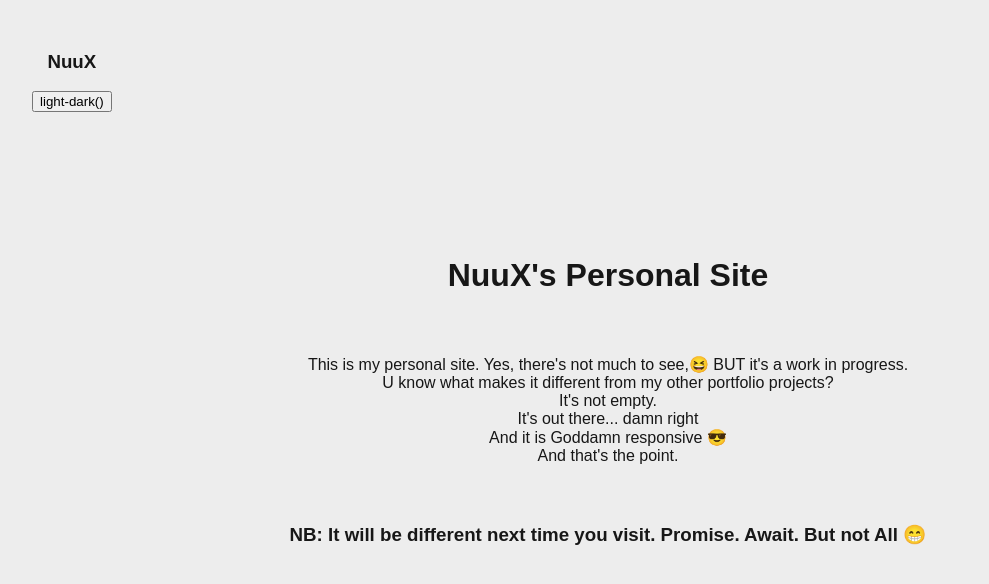
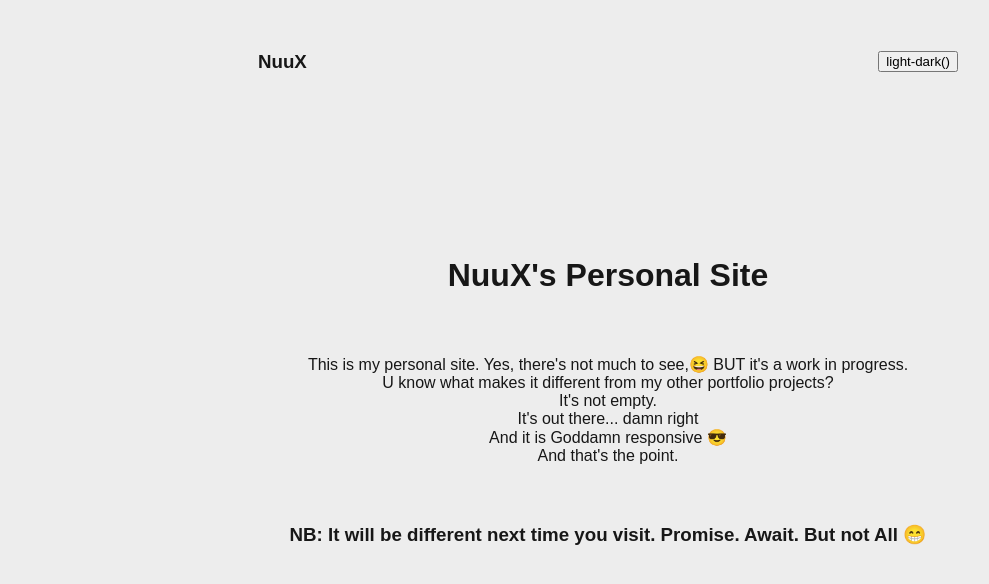
Before and after one commit to nuuxdev/nuux-personal-site, a Next.js app: page / in a window 1280 px wide. Shown: the top 584 px of the page, without its empty margins (32-1021 px from the left). Built offline with nearby package versions, Linux system fonts and the light colour scheme; a web font is replaced by a local one.

Commit message:
Update globals.css added a container for nav elements

```diff
--- a/src/app/globals.css
+++ b/src/app/globals.css
@@ -49,8 +49,15 @@ header {
   position: absolute;
   inset: 0;
   height: fit-content;
-  padding: 2rem 4rem;
+  padding: 2rem;
   display: flex;
+  justify-content: center;
+  align-items: center;
+}
+
+header > .nav_container {
+  display: flex;
+  width: min(700px, 100%);
   justify-content: space-between;
   align-items: center;
 }
```
